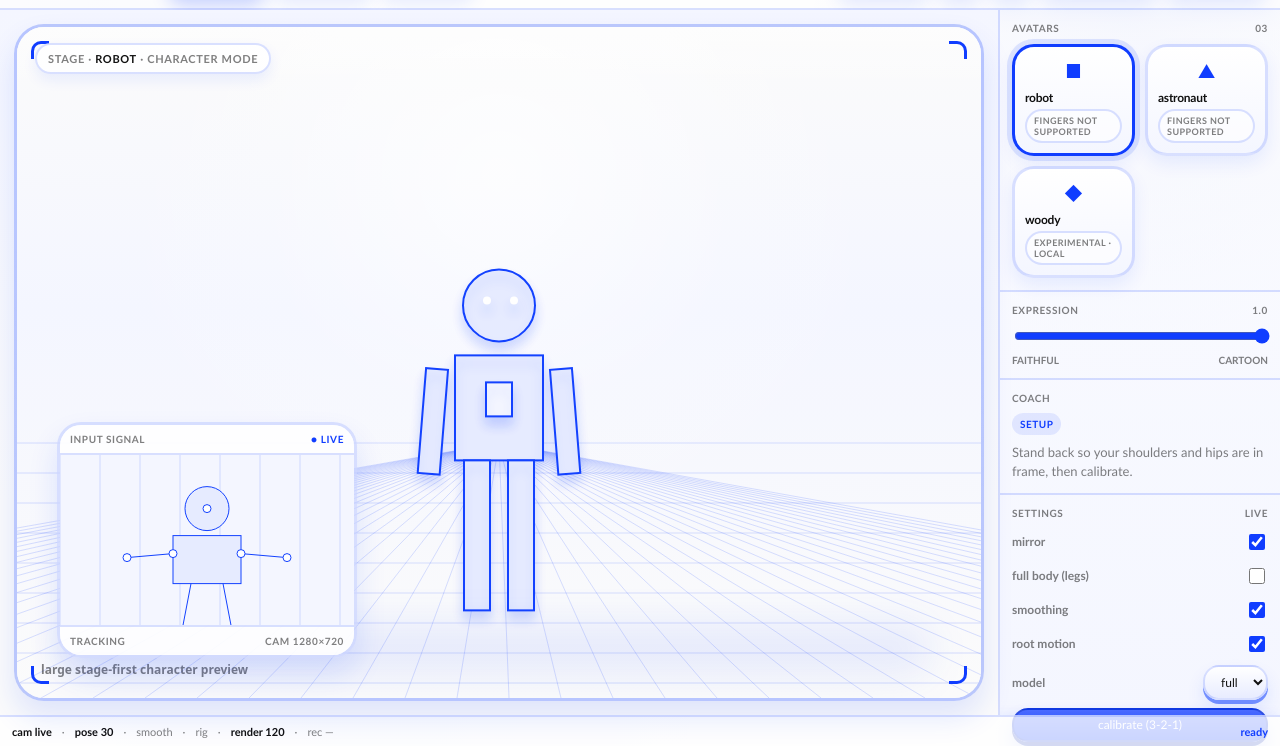
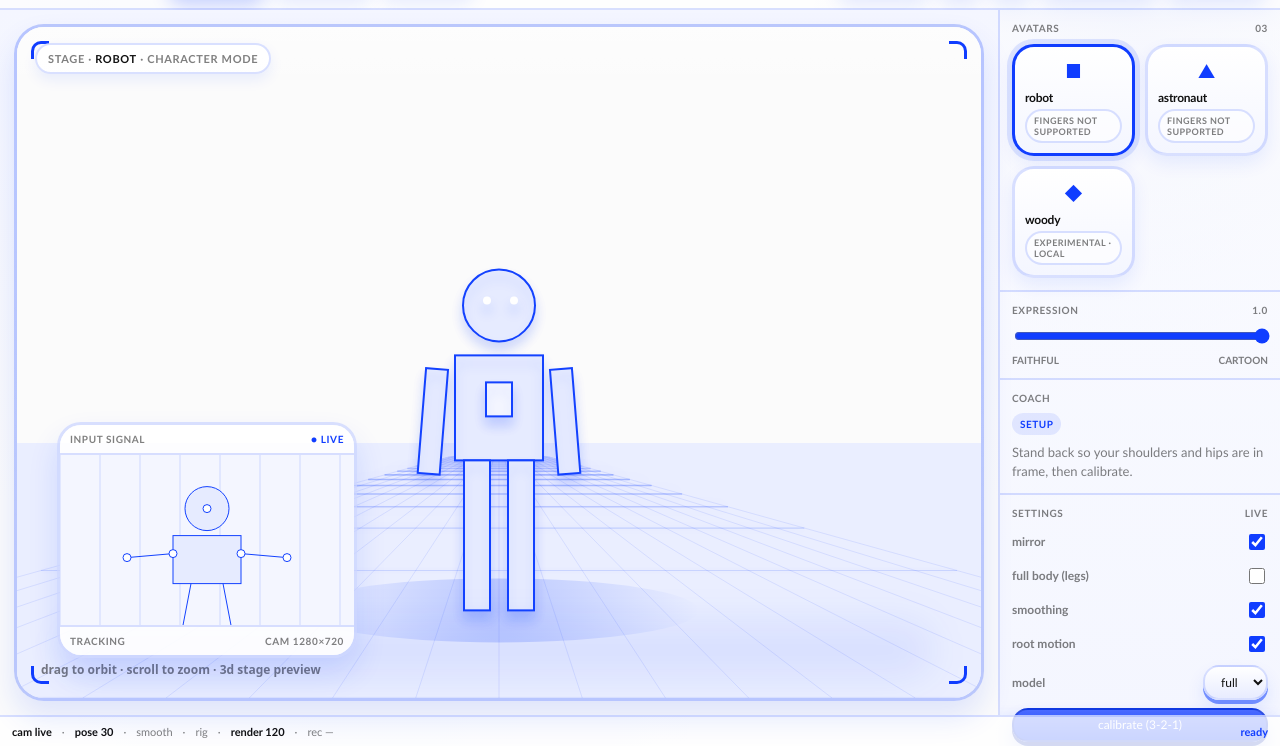
Before and after one commit to lekandigital/posepuppet-design-lab, a plain HTML site: page 013.html in a window 1280 px wide. Shown: the part 54-800 px from the top of the page. Drawn offline with Linux system fonts and the light colour scheme.

Commit message:
refactor: update stage rendering to use an animated perspective grid floor with contact shadows and requestAnimationFrame loop

```diff
--- a/013.html
+++ b/013.html
@@ -855,52 +855,107 @@ const cameraCtx = camera.getContext("2d");
 function resizeCanvas(canvas, ctx) {
   const rect = canvas.getBoundingClientRect();
   const dpr = window.devicePixelRatio || 1;
-  canvas.width = Math.max(1, Math.round(rect.width * dpr));
-  canvas.height = Math.max(1, Math.round(rect.height * dpr));
+  const W = Math.max(1, Math.round(rect.width * dpr));
+  const H = Math.max(1, Math.round(rect.height * dpr));
+  if (canvas.width !== W || canvas.height !== H) {
+    canvas.width = W;
+    canvas.height = H;
+  }
   ctx.setTransform(dpr, 0, 0, dpr, 0, 0);
 }
 
-function drawStage() {
+function drawStage(now) {
   resizeCanvas(stage, stageCtx);
   const w = stage.clientWidth;
   const h = stage.clientHeight;
 
   stageCtx.clearRect(0, 0, w, h);
-  const sky = stageCtx.createLinearGradient(0, 0, 0, h);
-  sky.addColorStop(0, "#fbfbfb");
-  sky.addColorStop(0.42, "#f4f6ff");
-  sky.addColorStop(1, "#fbfbfb");
-  stageCtx.fillStyle = sky;
-  stageCtx.fillRect(0, 0, w, h);
 
-  const spotlight = stageCtx.createRadialGradient(w * 0.5, h * 0.22, 10, w * 0.5, h * 0.22, Math.max(w, h) * 0.46);
-  spotlight.addColorStop(0, "rgba(255,255,255,0.66)");
-  spotlight.addColorStop(0.55, "rgba(255,255,255,0.12)");
-  spotlight.addColorStop(1, "rgba(255,255,255,0)");
-  stageCtx.fillStyle = spotlight;
-  stageCtx.fillRect(0, 0, w, h);
+  const cx = w / 2;
+  const base = h * 0.78;        // model origin (torso/head reference)
+  const floorY = base + 60;     // turntable plane, level with the feet
 
-  const horizon = h * 0.62;
-  stageCtx.strokeStyle = "rgba(19, 66, 255, 0.16)";
+  // ---- Two-tone studio: wall + solid floor plane ----
+  const floorTop = h * 0.62;    // horizon where the wall meets the floor
+
+  stageCtx.fillStyle = "#fbfbfb";              // back wall
+  stageCtx.fillRect(0, 0, w, floorTop);
+
+  stageCtx.fillStyle = "#eaeeff";              // solid floor
+  stageCtx.fillRect(0, floorTop, w, h - floorTop);
+
+  // ---- Animated perspective grid floor ----
+  const t = (now || 0) * 0.001;
+  const horizonY = floorTop;
+  const bottomY = h;
+  const gxMax = w * 0.95;
+  const cols = 11;
+  const rows = 18;
+  const maxDepth = 18;
+
+  const proj = (gx, gz) => {
+    const p = 1 / (1 + gz);
+    return [cx + gx * p, horizonY + (bottomY - horizonY) * p];
+  };
+
+  // pulse drifts slowly from the horizon toward the viewer, looping
+  const period = 7.5;
+  const pulse = 1 - ((t % period) / period);   // 1 (far) -> 0 (near)
+  // gentle overall breathing for a dreamy feel
+  const breathe = 0.04 * Math.sin(t * 0.5);
+
+  stageCtx.save();
+  stageCtx.beginPath();
+  stageCtx.rect(0, horizonY, w, h - horizonY);
+  stageCtx.clip();
+
+  // vertical lines converging to the vanishing point
+  stageCtx.strokeStyle = "rgba(19, 66, 255, 0.10)";
   stageCtx.lineWidth = 1;
-
-  for (let y = horizon; y < h; y += 30) {
+  for (let i = -cols; i <= cols; i++) {
+    const gx = (i / cols) * gxMax;
+    const a = proj(gx, 0);
+    const b = proj(gx, maxDepth);
     stageCtx.beginPath();
-    stageCtx.moveTo(0, y);
-    stageCtx.lineTo(w, y);
+    stageCtx.moveTo(a[0], a[1]);
+    stageCtx.lineTo(b[0], b[1]);
     stageCtx.stroke();
   }
 
-  for (let x = -w; x <= w * 2; x += 52) {
+  // horizontal rows bunching toward the horizon, with the travelling pulse
+  for (let j = 0; j <= rows; j++) {
+    const dn = j / rows;                  // 0 near -> 1 far
+    const gz = dn * maxDepth;
+    const l = proj(-gxMax, gz);
+    const r = proj(gxMax, gz);
+    const d = dn - pulse;
+    const glow = Math.exp(-(d * d) / (2 * 0.16 * 0.16));   // wide, soft band
+    stageCtx.strokeStyle = "rgba(19, 66, 255, " + (0.08 + breathe + 0.20 * glow).toFixed(3) + ")";
+    stageCtx.lineWidth = 1 + 0.6 * glow;
+    stageCtx.shadowColor = "rgba(19, 66, 255, 0.45)";
+    stageCtx.shadowBlur = 26 * glow;
     stageCtx.beginPath();
-    stageCtx.moveTo(w / 2, horizon);
-    stageCtx.lineTo(x, h);
+    stageCtx.moveTo(l[0], l[1]);
+    stageCtx.lineTo(r[0], r[1]);
     stageCtx.stroke();
   }
+  stageCtx.shadowBlur = 0;
+  stageCtx.restore();
 
-  const cx = w / 2;
-  const base = h * 0.78;
+  // contact shadow grounding the model on the floor
+  const rx = Math.min(w * 0.22, 200);
+  const ry = rx * 0.16;
+  stageCtx.save();
+  const contact = stageCtx.createRadialGradient(cx, floorY, 2, cx, floorY, rx);
+  contact.addColorStop(0, "rgba(19, 66, 255, 0.22)");
+  contact.addColorStop(1, "rgba(19, 66, 255, 0)");
+  stageCtx.fillStyle = contact;
+  stageCtx.beginPath();
+  stageCtx.ellipse(cx, floorY, rx, ry, 0, 0, Math.PI * 2);
+  stageCtx.fill();
+  stageCtx.restore();
 
+  // ---- Model placeholder (stands on the podium) ----
   stageCtx.save();
   stageCtx.translate(cx, base);
 
@@ -954,7 +1009,7 @@ function drawStage() {
   stageCtx.shadowColor = "transparent";
   stageCtx.fillStyle = "rgba(0, 0, 0, 0.50)";
   stageCtx.font = "800 12px \"Avenir Next\", \"Nunito\", ui-sans-serif, system-ui";
-  stageCtx.fillText("large stage-first character preview", 24, h - 24);
+  stageCtx.fillText("drag to orbit · scroll to zoom · 3d stage preview", 24, h - 24);
 }
 
 function drawCamera() {
@@ -1021,7 +1076,6 @@ function setAvatar(avatar) {
   document.querySelectorAll(".avatar-card").forEach(card => {
     card.classList.toggle("active", card.dataset.avatar === avatar);
   });
-  drawStage();
 }
 
 document.querySelectorAll(".avatar-card").forEach(card => {
@@ -1069,13 +1123,15 @@ document.querySelectorAll(".panel-slider input").forEach(input => {
   });
 });
 
-window.addEventListener("resize", () => {
-  drawStage();
-  drawCamera();
-});
+window.addEventListener("resize", drawCamera);
 
-drawStage();
+function loop(now) {
+  drawStage(now);
+  requestAnimationFrame(loop);
+}
+
 drawCamera();
+requestAnimationFrame(loop);
 </script>
 </body>
 </html>
```
Also changed, not shown: 1 other file.
